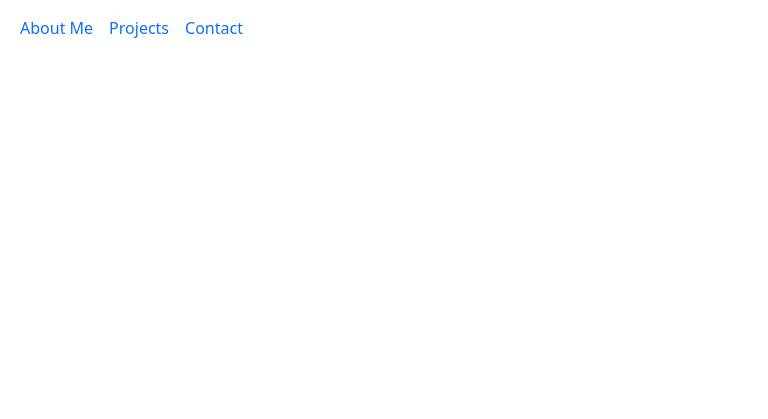
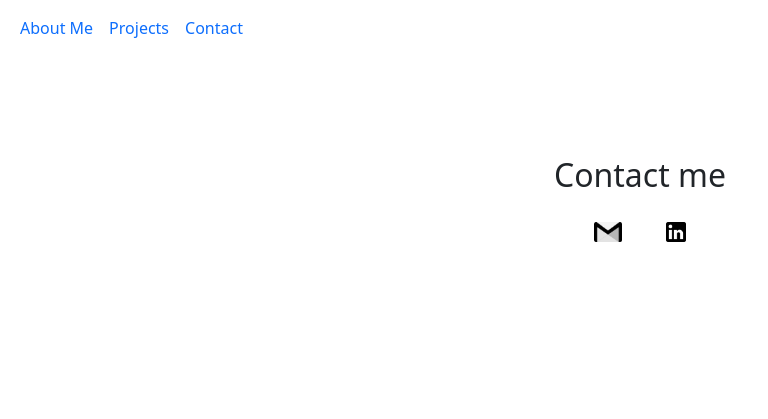
Before and after one commit to Daleyar/Daleyar.github.io, a plain HTML site: page index.html in a window 1280 px wide. Shown: the whole page, without its empty margins (0-768 px from the left). Drawn offline with nearby package versions, Linux system fonts and the light colour scheme.

Commit message:
Created the contact section with icons and paths to linkedin and gmail

```diff
--- a/index.html
+++ b/index.html
@@ -15,11 +15,18 @@
                 <ul class="navbar-nav me-auto">
                 <li class="nav-item"><a class="nav-link" href="#">About Me</a></li>
                 <li class="nav-item"><a class="nav-link" href="#">Projects</a></li>
-                <li class="nav-item"><a class="nav-link" href="#">Contact</a></li>
+                <li class="nav-item"><a class="nav-link" href="#contactheader">Contact</a></li>
                 </ul>
             </div>
         </div>
         </nav>
 
+    <p>
+        <h2 id=contactheader>Contact me</h2>
+        <p id="contact">
+            <a href="https://mail.google.com/mail/u/0/?fs=1&to=ali.daley72@gmail.com&&tf=cm"><img src="./images/gmail-icon.png"></a>
+            <a href="https://www.linkedin.com/in/alidaley"><img src="Images/linkedIn-logo.png"></a>
+        </p>
+    </p>
 </body>
 </html>
--- a/main.css
+++ b/main.css
@@ -0,0 +1,16 @@
+#contactheader{
+    margin-top: 100px;
+    text-align: center;
+}
+#contact{
+    overflow: hidden;
+    text-align: center;
+    padding-left: 25%;
+    padding-right: 25%;
+    padding-bottom: 12%;
+}
+#contact img{
+    height: 20px;
+    margin: 20px;
+    cursor: pointer;
+}
```
Also changed, not shown: images/gmail-icon.png (added), images/linkedIn-logo.png (added).
